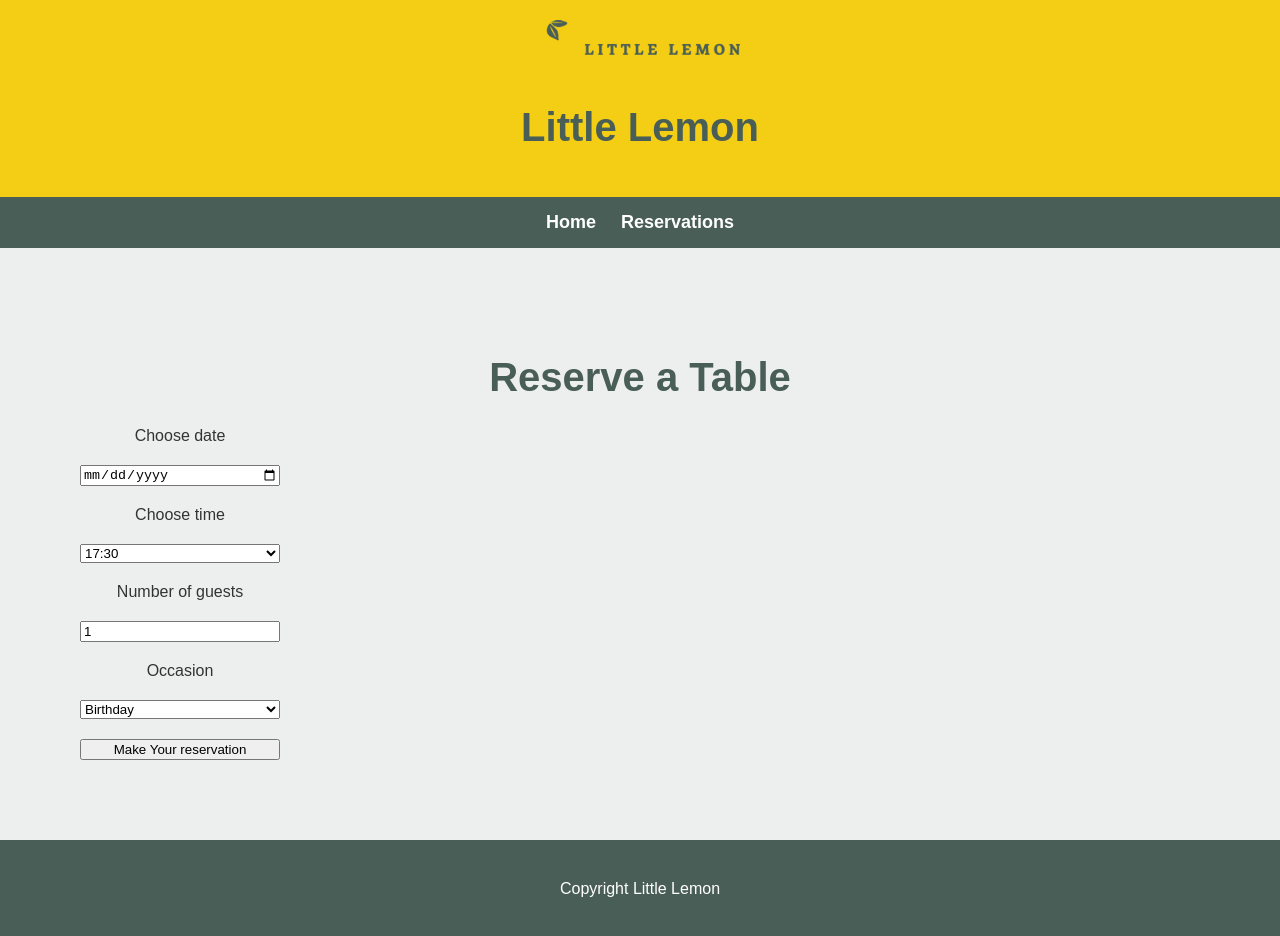
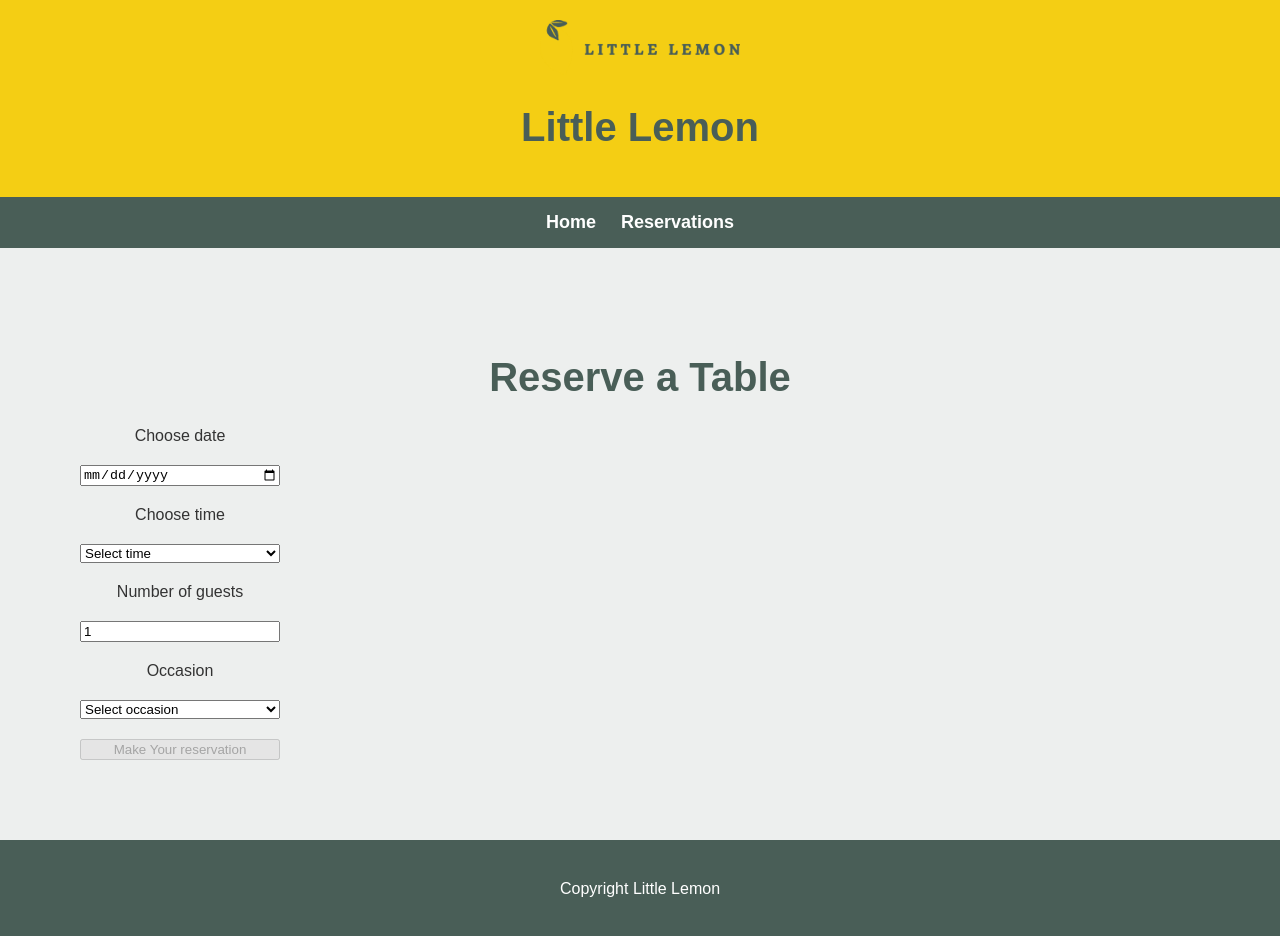
Before and after one commit to mrishikesh07/capstone, a React (Create React App) app: page /booking in a window 1280 px wide. Built offline with nearby package versions, Linux system fonts and the light colour scheme.

Commit message:
done with client side form validation while booking a table

```diff
--- a/src/Components/BookingForm.js
+++ b/src/Components/BookingForm.js
@@ -6,6 +6,9 @@
   const [time, setTime] = useState("");
   const [guests, setGuests] = useState(1);
   const [occasion, setOccasion] = useState("");
+
+
+  const isValid = date && time && guests >=1 && guests <= 10 && occasion;
 
   const handleDateChange = (e) => {
     setDate(e.target.value);
@@ -41,6 +44,7 @@
         id="res-date"
         value={date}
         onChange={handleDateChange}
+        required
       />
 
       <label htmlFor="res-time">Choose time</label>
@@ -48,7 +52,9 @@
         id="res-time"
         value={time}
         onChange={(e) => setTime(e.target.value)}
+        required
       >
+        <option value="">Select time</option>
         {availableTimes.map((t) => (
           <option key={t}>{t}</option>
         ))}
@@ -57,22 +63,29 @@
       <label htmlFor="guests">Number of guests</label>
       <input
         type="number"
+        id="guests"
         min="1"
         max="10"
         value={guests}
-        onChange={(e) => setGuests(e.target.value)}
+        onChange={(e) => {setGuests(e.target.value);
+
+         }}
+        required
       />
 
       <label htmlFor="occasion">Occasion</label>
       <select
+        id="occasion"
         value={occasion}
         onChange={(e) => setOccasion(e.target.value)}
+        required
       >
+         <option value="">Select occasion</option>
         <option>Birthday</option>
         <option>Anniversary</option>
       </select>
 
-      <input type="submit" value="Make Your reservation" />
+      <input type="submit" value="Make Your reservation" disabled={!isValid} />
 
     </form>
   );
```
